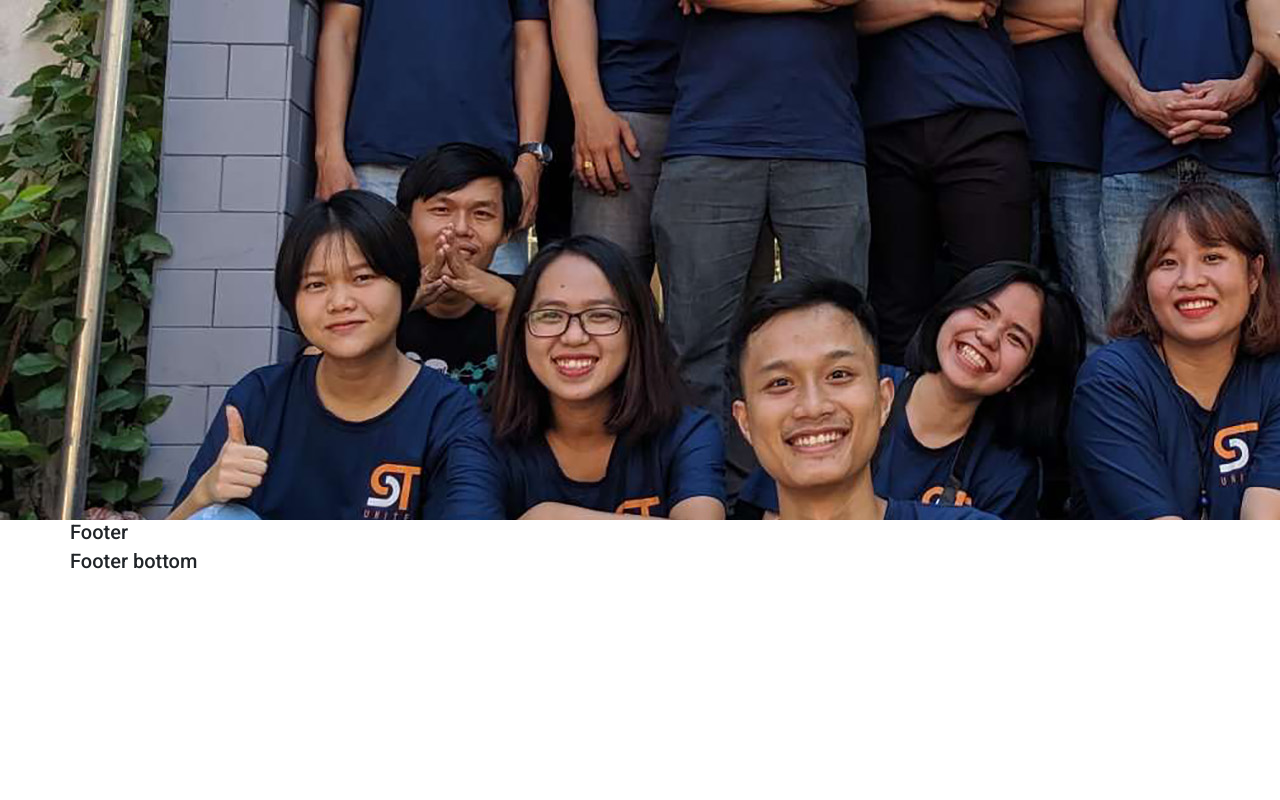
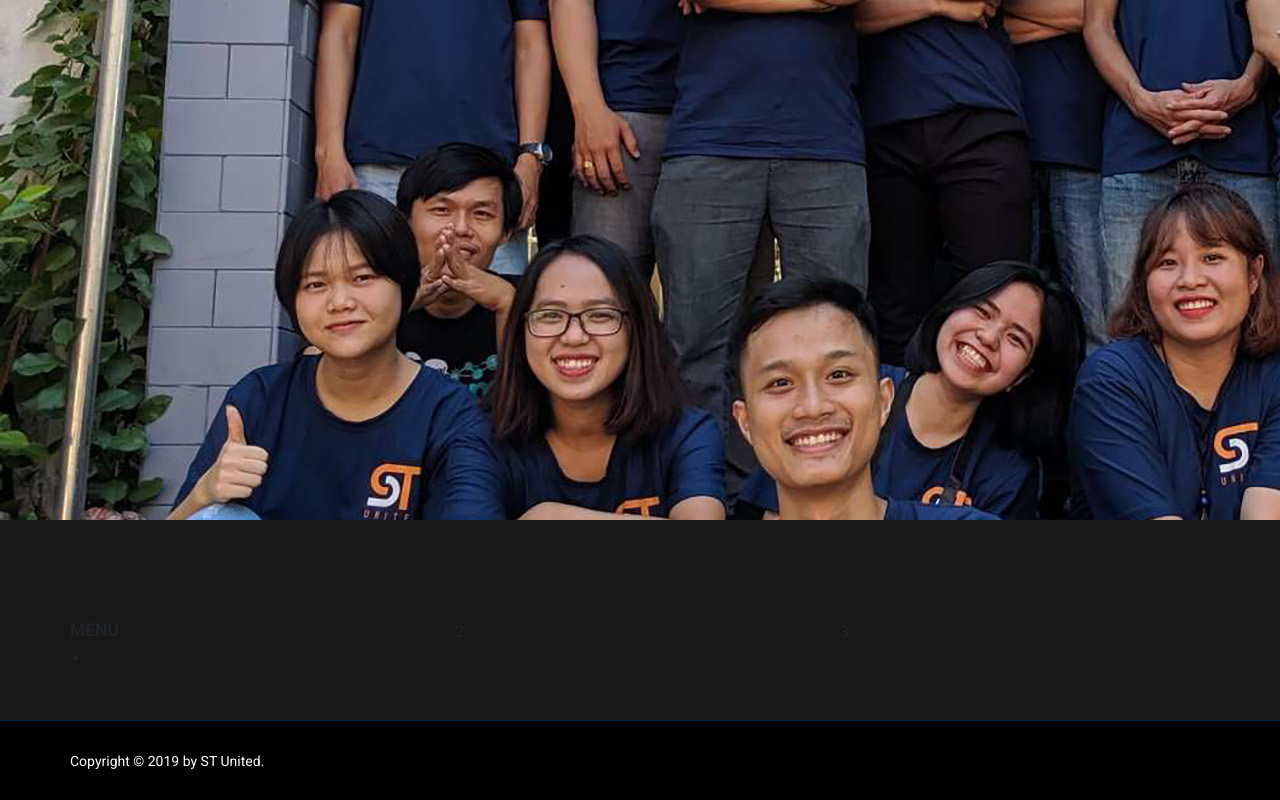
Before and after one commit to quocldDevplus/st-landing-t2, a React (Create React App) app: page / in a window 1280 px wide. Shown: the part 1480-2280 px from the top of the page. Before the commit the page ends 2058 px from the top, so only its background shows below. Built offline with nearby package versions, Linux system fonts and the light colour scheme.

Commit message:
feature: Footer building

```diff
--- a/src/components/Footer/Footer.module.scss
+++ b/src/components/Footer/Footer.module.scss
@@ -0,0 +1,34 @@
+.footer {
+    background-color: #181818;
+    margin-bottom: -30px;
+    padding: 100px 0 70px;
+}
+
+/* footer bottom */
+.footer-bottom {
+    width: 100%;
+    height: 80px;
+    padding: 30px 0 25px 0;
+    background-color: #000000;
+    border-top: 1px solid #00243f;
+    font-size: 14px;
+    color: #ffffff;
+}
+
+/* footer menu */
+.nav-menu-footer {
+}
+.nav-menu-footer__title {
+    color: #ffffff;
+}
+.nav-menu-footer__list {
+}
+.nav-menu-footer__item {
+}
+.sub-menu-footer__list {
+}
+.sub-menu-footer__item {
+    text-transform: uppercase;
+}
+.sub-menu-footer__item-content {
+}
--- a/src/components/Footer/index.js
+++ b/src/components/Footer/index.js
@@ -1,18 +1,39 @@
 import classNames from 'classnames/bind';
 import styles from './Footer.module.scss';
+import './Footer.module.scss';
 
 const cx = classNames.bind(styles);
+
+const NavMenuFooter = () => (
+    <div className="nav-menu-footer">
+        <h3 className="nav-menu-footer__title">MENU</h3>
+        <div className="row">
+            <div></div>
+        </div>
+        <ul className="nav-menu-footer__list">
+            <li className="nav-menu-footer__item">
+                <a className="nav-menu-footer__item-content" href=""></a>
+            </li>
+        </ul>
+    </div>
+);
 function Footer() {
     return (
         <footer id="footer-section">
             <div className={cx('footer')}>
                 <div className="container">
-                    <h2>Footer</h2>
+                    <div className="row">
+                        <div className="col-md-4 col-sm-12 col-xs-12">
+                            <NavMenuFooter />
+                        </div>
+                        <div className="col-md-4 col-sm-12 col-xs-12">2</div>
+                        <div className="col-md-4 col-sm-12 col-xs-12">3</div>
+                    </div>
                 </div>
             </div>
             <div className={cx('footer-bottom')}>
                 <div className="container">
-                    <h2>Footer bottom</h2>
+                    <p>Copyright © 2019 by ST United.</p>
                 </div>
             </div>
         </footer>
--- a/src/components/Header/index.js
+++ b/src/components/Header/index.js
@@ -24,13 +24,15 @@ function Header() {
                                     {item.childrens ? (
                                         <NavLink className={cx('had-children', 'item-content')}>{item.content}</NavLink>
                                     ) : (
-                                        <NavLink className={cx('item-content')}>{item.content}</NavLink>
+                                        <NavLink to={item.to} className={cx('item-content')}>
+                                            {item.content}
+                                        </NavLink>
                                     )}
                                     <ul className={cx('sub-menu')}>
                                         {item.childrens ? (
                                             item.childrens.map((itemChildren) => (
                                                 <li className={cx('sub-item')} key={itemChildren.id}>
-                                                    <NavLink className={cx('item-content')}>
+                                                    <NavLink to={itemChildren.to} className={cx('item-content')}>
                                                         {itemChildren.content}
                                                     </NavLink>
                                                 </li>
--- a/src/components/MenuMobile/index.js
+++ b/src/components/MenuMobile/index.js
@@ -61,7 +61,9 @@ function MenuMobile() {
                                                 )}
                                             </>
                                         ) : (
-                                            <NavLink className="item-content">{item.content}</NavLink>
+                                            <NavLink to={item.to} className="item-content">
+                                                {item.content}
+                                            </NavLink>
                                         )}
                                     </li>{' '}
                                     {subMobileToggle ? (
@@ -69,7 +71,7 @@ function MenuMobile() {
                                             {item.childrens ? (
                                                 item.childrens.map((itemChildren) => (
                                                     <li className="sub-item-mobile" key={itemChildren.id}>
-                                                        <NavLink className="item-content-mobile">
+                                                        <NavLink to={item.to} className="item-content-mobile">
                                                             {itemChildren.content}
                                                         </NavLink>
                                                     </li>
--- a/src/constant/index.js
+++ b/src/constant/index.js
@@ -1,16 +1,17 @@
 export const menuItems = [
-    { id: 1, content: 'Home' },
+    { id: 1, content: 'Home', to: 'home' },
     {
         id: 2,
         content: 'What we do',
+
         childrens: [
-            { id: 1, content: 'St Software' },
-            { id: 2, content: 'St Digital' },
-            { id: 3, content: 'St Icubation' },
+            { id: 1, content: 'St Software', to: 'st-software' },
+            { id: 2, content: 'St Digital', to: 'st-digital' },
+            { id: 3, content: 'St Icubation', to: 'st-icubation' },
         ],
     },
-    { id: 3, content: 'Who we are' },
-    { id: 4, content: 'Portfolio' },
-    { id: 5, content: 'Join us' },
-    { id: 6, content: `Let's talk` },
+    { id: 3, content: 'Who we are', to: 'who-we-are' },
+    { id: 4, content: 'Portfolio', to: 'portfolio' },
+    { id: 5, content: 'Join us', to: 'join-us' },
+    { id: 6, content: `Let's talk`, to: 'lets-talk' },
 ];
```
